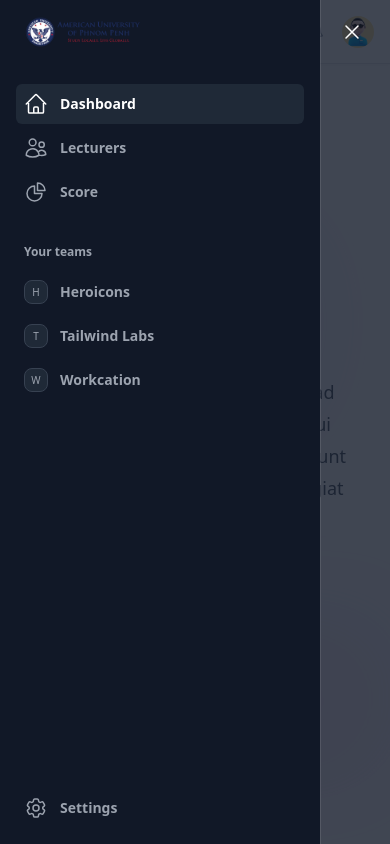
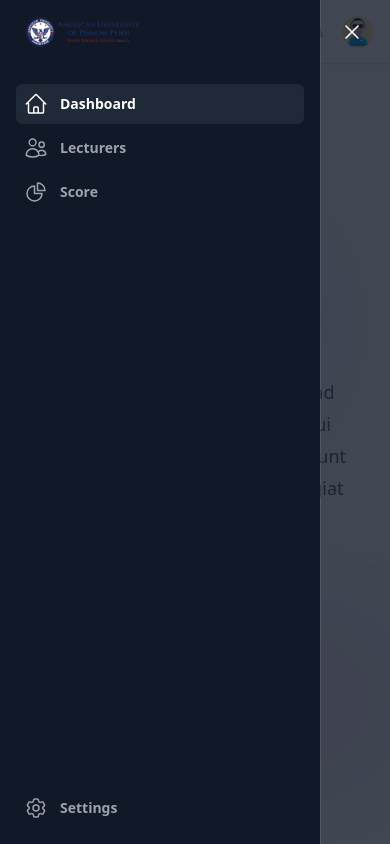
Before and after one commit to chhunlyyy/AUPP-Project, a Vue app in the folder rms-app/: page / in a window 390 px wide. Both pictures are taken after a click on the button "Open sidebar". Built offline with nearby package versions, Linux system fonts and the light colour scheme.

Commit message:
fix nav active

```diff
--- a/rms-app/src/components/side-navigation.vue
+++ b/rms-app/src/components/side-navigation.vue
@@ -27,21 +27,10 @@
                     <li>
                       <ul role="list" class="-mx-2 space-y-1">
                         <li v-for="item in navigation" :key="item.name">
-                          <router-link :to="item.href"  :class="[item.current ? 'bg-gray-800 text-white' : 'text-gray-400 hover:text-white hover:bg-gray-800', 'group flex gap-x-3 rounded-md p-2 text-sm leading-6 font-semibold']">
+                          <router-link :to="item.href"  class='text-gray-400 hover:text-white hover:bg-gray-800 group flex gap-x-3 rounded-md p-2 text-sm leading-6 font-semibold'>
                             <component :is="item.icon" class="h-6 w-6 shrink-0" aria-hidden="true" />
                             {{ item.name }}
                           </router-link>
-                        </li>
-                      </ul>
-                    </li>
-                    <li>
-                      <div class="text-xs font-semibold leading-6 text-gray-400">Your teams</div>
-                      <ul role="list" class="-mx-2 mt-2 space-y-1">
-                        <li v-for="team in teams" :key="team.name">
-                          <a :href="team.href" :class="[team.current ? 'bg-gray-800 text-white' : 'text-gray-400 hover:text-white hover:bg-gray-800', 'group flex gap-x-3 rounded-md p-2 text-sm leading-6 font-semibold']">
-                            <span class="flex h-6 w-6 shrink-0 items-center justify-center rounded-lg border border-gray-700 bg-gray-800 text-[0.625rem] font-medium text-gray-400 group-hover:text-white">{{ team.initial }}</span>
-                            <span class="truncate">{{ team.name }}</span>
-                          </a>
                         </li>
                       </ul>
                     </li>
@@ -154,9 +143,9 @@ import { MagnifyingGlassIcon } from '@heroicons/vue/20/solid'
 import UserProfile from '@/components/user-profile.vue'
 
 const navigation = [
-  { name: 'Dashboard', href: '/', icon: HomeIcon, current: true },
-  { name: 'Lecturers', href: 'lecturers', icon: UsersIcon, current: false },
-  { name: 'Score', href: '/score', icon: ChartPieIcon, current: false },
+  { name: 'Dashboard', href: '/', icon: HomeIcon},
+  { name: 'Lecturers', href: 'lecturers', icon: UsersIcon},
+  { name: 'Score', href: '/score', icon: ChartPieIcon},
   // { name: 'Projects', href: '#', icon: FolderIcon, current: false },
   // { name: 'Calendar', href: '#', icon: CalendarIcon, current: false },
   // { name: 'Documents', href: '#', icon: DocumentDuplicateIcon, current: false },
--- a/rms-app/src/router/index.js
+++ b/rms-app/src/router/index.js
@@ -6,6 +6,8 @@ import Error404 from '@/components/404.vue'
 
 const router = createRouter({
   history: createWebHistory(import.meta.env.BASE_URL),
+  linkActiveClass: "bg-gray-800 text-white",
+  linkExactActiveClass: "bg-gray-800 text-white",
   routes: [
     {
       path: '/',
```
